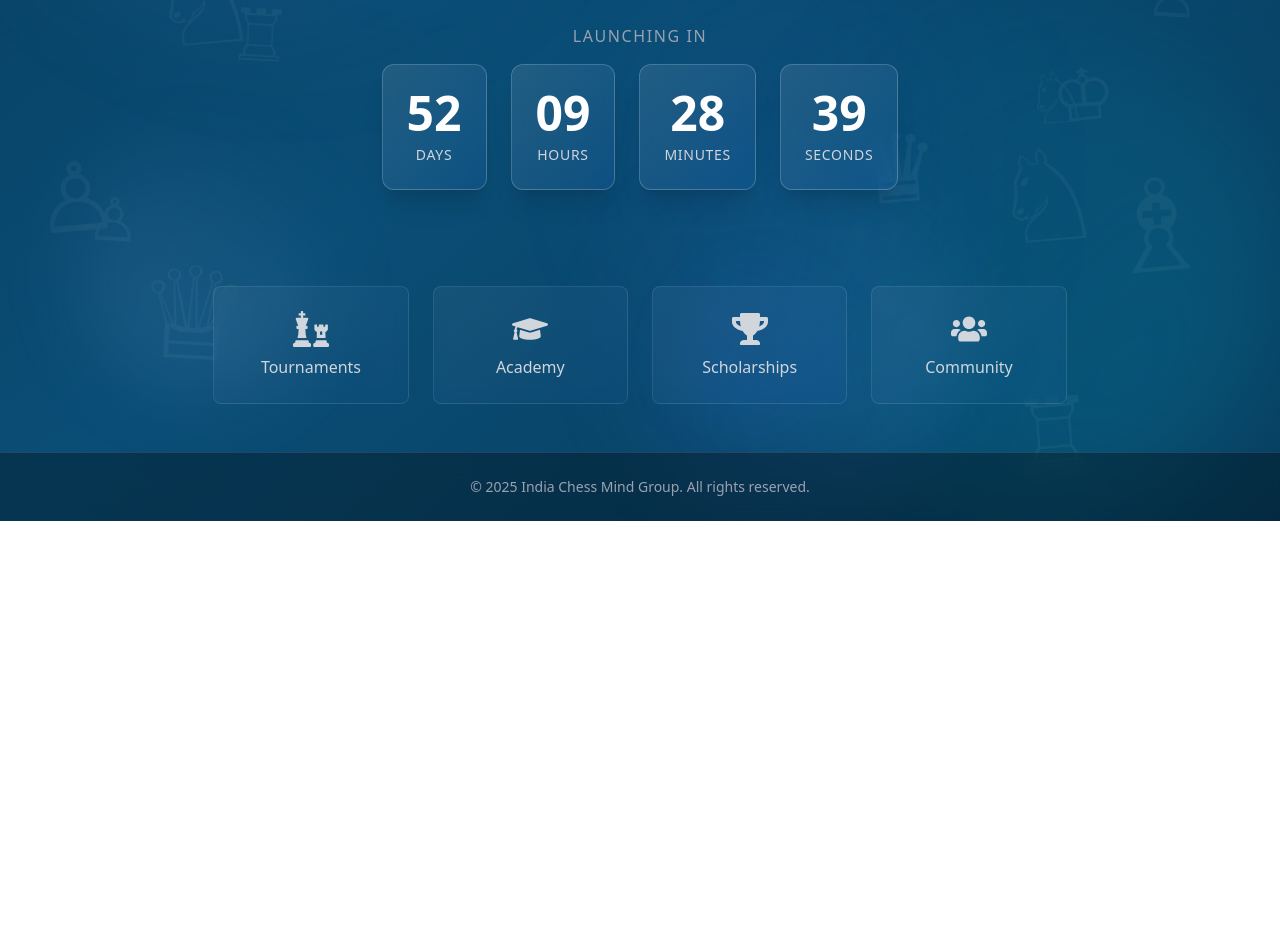
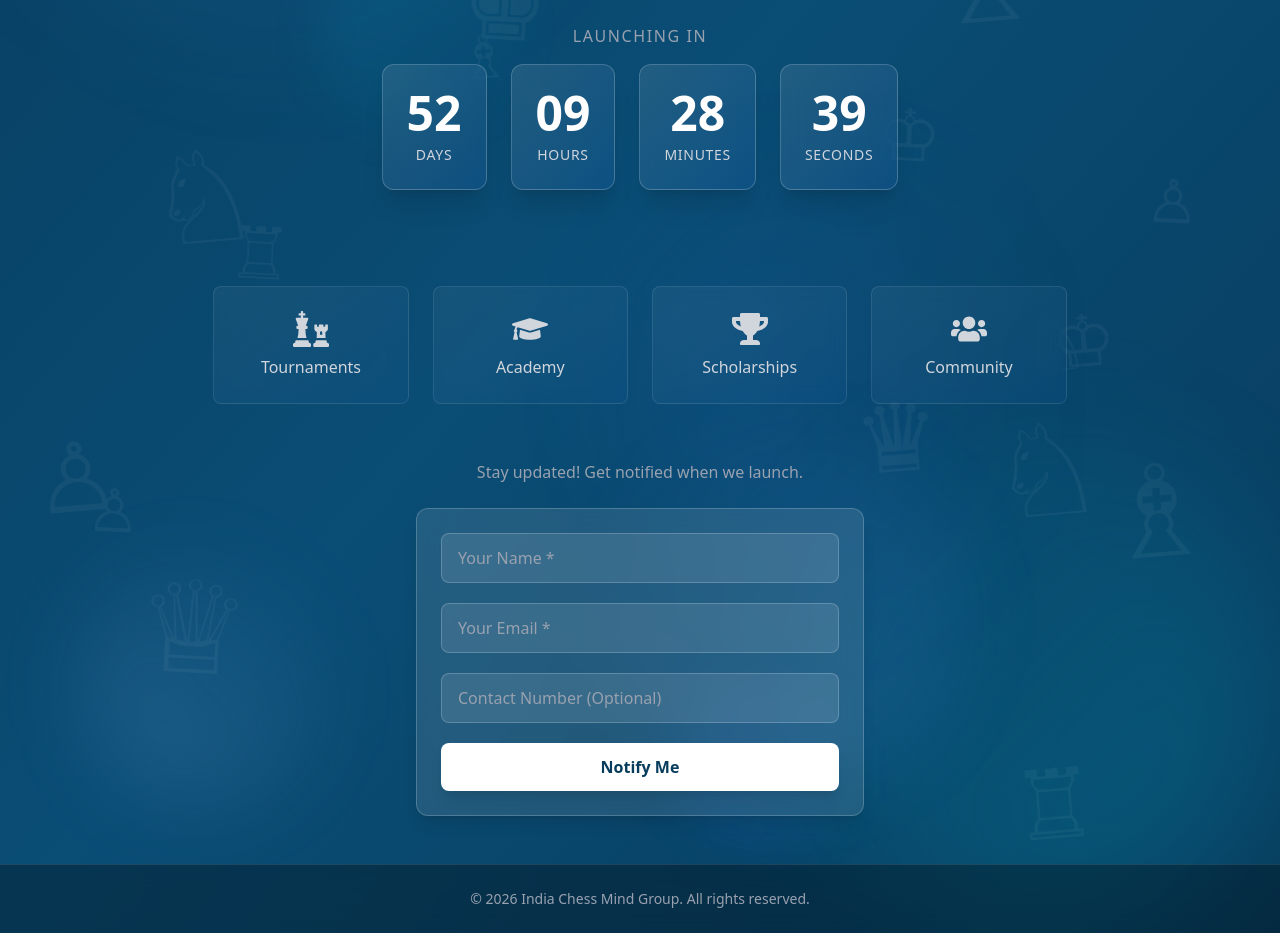
Before and after one commit to indiacmg/indiacmg-web, a React (Vite) app: page / in a window 1280 px wide. Shown: the part 560-1493 px from the top of the page. Before the commit the page ends 1081 px from the top, so only its background shows below. Built offline with nearby package versions, Linux system fonts and the light colour scheme.

Commit message:
forms inegrated

```diff
--- a/package.json
+++ b/package.json
@@ -10,6 +10,7 @@
     "preview": "vite preview"
   },
   "dependencies": {
+    "@emailjs/browser": "^4.4.1",
     "@tailwindcss/vite": "^4.1.18",
     "react": "^19.2.0",
     "react-dom": "^19.2.0",
--- a/src/App.jsx
+++ b/src/App.jsx
@@ -1,4 +1,5 @@
 import { useEffect, useState } from "react";
+import emailjs from "@emailjs/browser";
 import {
   FaFacebook,
   FaTwitter,
@@ -7,6 +8,8 @@ import {
   FaTrophy,
   FaUsers,
   FaGraduationCap,
+  FaCheckCircle,
+  FaTimesCircle,
 } from "react-icons/fa";
 
 function App() {
@@ -18,15 +21,86 @@ function App() {
     seconds: 0,
   });
 
+  const [formData, setFormData] = useState({
+    name: "",
+    email: "",
+    contact_number: "",
+    message: "Hey I'm interested in your upcoming project/initiative"
+  });
+  const [errors, setErrors] = useState({
+    name: "",
+    email: "",
+    contact_number: "",
+  });
+  const [loading, setLoading] = useState(false);
+  const [modal, setModal] = useState({ show: false, type: '', message: '' });
+
+  const validateEmail = (email) => /^[^\s@]+@[^\s@]+\.[^\s@]+$/.test(email);
+  const validatePhone = (phone) => !phone || /^[0-9]{10}$/.test(phone);
+  const validateName = (name) => name.trim().length >= 2;
+
+  const handleSubmit = async (e) => {
+    e.preventDefault();
+    const newErrors = { name: "", email: "", contact_number: "" };
+
+    if (!validateName(formData.name))
+      newErrors.name = "Name must be at least 2 characters";
+    if (!validateEmail(formData.email))
+      newErrors.email = "Invalid email address";
+    if (!validatePhone(formData.contact_number))
+      newErrors.contact_number = "Phone must be 10 digits";
+
+    setErrors(newErrors);
+    if (Object.values(newErrors).some((err) => err)) return;
+
+    setLoading(true);
+    try {
+      await emailjs.send(
+        import.meta.env.VITE_EMAIL_SERVICE_ID,
+        import.meta.env.VITE_EMAIL_TEMPLATE_ID_CONTACT,
+        {
+          name: formData.name,
+          email: formData.email,
+          contact_number: formData.contact_number || "Not provided",
+          message: formData.message,
+        },
+        import.meta.env.VITE_EMAIL_PUBLIC_KEY,
+      );
+
+      await emailjs.send(
+        import.meta.env.VITE_EMAIL_SERVICE_ID,
+        import.meta.env.VITE_EMAIL_TEMPLATE_ID_AUTOREPLY,
+        { name: formData.name, title: "", email: formData.email },
+        import.meta.env.VITE_EMAIL_PUBLIC_KEY,
+      );
+
+      setModal({ show: true, type: 'success', message: "Thank you! We'll get back to you soon." });
+      setFormData({ name: "", email: "", contact_number: "", message: "Hey I'm interested in your upcoming project/initiative" });
+    } catch (error) {
+      console.error('Email send error:', error);
+      setModal({ show: true, type: 'error', message: 'Failed to send message. Please try again.' });
+    } finally {
+      setLoading(false);
+    }
+  };
+
+  const handleChange = (e) => {
+    const { name, value } = e.target;
+    setFormData((prev) => ({ ...prev, [name]: value }));
+    setErrors((prev) => ({ ...prev, [name]: "" }));
+  };
+
   const pieces = ["♔", "♕", "♖", "♗", "♘", "♙", "♚", "♛"];
   const [positions] = useState(() =>
     Array.from({ length: 25 }, (_, i) => ({
       top: Math.random() * 90,
       left: Math.random() * 90,
-      size: ["text-6xl", "text-7xl", "text-8xl", "text-9xl"][Math.floor(Math.random() * 4)],
+      size: ["text-6xl", "text-7xl", "text-8xl", "text-9xl"][
+        Math.floor(Math.random() * 4)
+      ],
       piece: pieces[Math.floor(Math.random() * pieces.length)],
-      delay: i % 2 === 0
-    }))
+      delay: i % 2 === 0,
+    })),
   );
 
   useEffect(() => {
@@ -53,6 +127,30 @@ function App() {
 
   return (
     <div className="min-h-screen flex flex-col bg-gradient-to-br from-[#083C5D] via-[#0a4d75] to-[#083C5D] text-white relative overflow-hidden">
+      {/* Modal */}
+      {modal.show && (
+        <div className="fixed inset-0 z-50 flex items-center justify-center bg-black/50 backdrop-blur-sm" onClick={() => setModal({ show: false, type: '', message: '' })}>
+          <div className="bg-white rounded-2xl p-8 max-w-md mx-4 shadow-2xl" onClick={(e) => e.stopPropagation()}>
+            <div className="text-center">
+              {modal.type === 'success' ? (
+                <FaCheckCircle className="text-6xl text-green-500 mx-auto mb-4" />
+              ) : (
+                <FaTimesCircle className="text-6xl text-red-500 mx-auto mb-4" />
+              )}
+              <h3 className={`text-2xl font-bold mb-2 ${modal.type === 'success' ? 'text-green-600' : 'text-red-600'}`}>
+                {modal.type === 'success' ? 'Success!' : 'Error!'}
+              </h3>
+              <p className="text-gray-700 mb-6">{modal.message}</p>
+              <button
+                onClick={() => setModal({ show: false, type: '', message: '' })}
+                className="px-6 py-2 bg-gradient-to-r from-[#083C5D] to-[#0a4d75] text-white rounded-lg hover:scale-105 transition-transform"
+              >
+                Close
+              </button>
+            </div>
+          </div>
+        </div>
+      )}
       {/* Gradient Orbs */}
       <div className="absolute top-0 left-0 w-[600px] h-[600px] bg-gradient-to-br from-blue-400/20 to-transparent rounded-full blur-3xl"></div>
       <div className="absolute top-20 right-10 w-[300px] h-[300px] bg-gradient-to-bl from-cyan-300/15 to-transparent rounded-full blur-2xl"></div>
@@ -69,7 +167,7 @@ function App() {
         {positions.map((pos, i) => (
           <div
             key={i}
-            className={`absolute ${pos.size} ${pos.delay ? 'animate-float-delayed' : 'animate-float'} transition-all duration-1000`}
+            className={`absolute ${pos.size} ${pos.delay ? "animate-float-delayed" : "animate-float"} transition-all duration-1000`}
             style={{ top: `${pos.top}%`, left: `${pos.left}%` }}
           >
             {pos.piece}
@@ -155,22 +253,68 @@ function App() {
             ))}
           </div>
 
-          {/* Email Notification */}
-          {/* <div className="pt-6">
-            <p className="text-gray-400 text-sm md:text-base mb-3">
-              Get notified when we launch
+          {/* Get Notified Form */}
+          <div className="pt-6">
+            <p className="text-gray-400 text-sm md:text-base mb-6 text-center">
+              Stay updated! Get notified when we launch.
             </p>
-            <div className="flex flex-col sm:flex-row gap-3 max-w-md mx-auto">
-              <input
-                type="email"
-                placeholder="Enter your email"
-                className="flex-1 px-4 py-3 rounded-lg bg-white/10 border border-white/20 text-white placeholder-gray-400 focus:outline-none focus:ring-2 focus:ring-white/50 backdrop-blur-sm"
-              />
-              <button className="px-6 py-3 bg-gradient-to-r from-white to-blue-50 text-[#083C5D] font-semibold rounded-lg hover:from-blue-50 hover:to-white transition-all duration-300 hover:scale-105 shadow-lg">
-                Notify Me
+            <form
+              onSubmit={handleSubmit}
+              className="max-w-md mx-auto space-y-5 bg-white/10 backdrop-blur-md p-6 rounded-xl border border-white/20 shadow-lg"
+            >
+              <div className="relative">
+                <input
+                  type="text"
+                  name="name"
+                  value={formData.name}
+                  onChange={handleChange}
+                  placeholder="Your Name *"
+                  className="w-full px-4 py-3 rounded-lg bg-white/10 border border-white/20 text-white placeholder-gray-400 focus:outline-none focus:ring-2 focus:ring-white/50 transition-all duration-300"
+                />
+                {errors.name && (
+                  <p className="text-red-400 text-sm mt-1">{errors.name}</p>
+                )}
+              </div>
+
+              <div className="relative">
+                <input
+                  type="email"
+                  name="email"
+                  value={formData.email}
+                  onChange={handleChange}
+                  placeholder="Your Email *"
+                  className="w-full px-4 py-3 rounded-lg bg-white/10 border border-white/20 text-white placeholder-gray-400 focus:outline-none focus:ring-2 focus:ring-white/50 transition-all duration-300"
+                />
+                {errors.email && (
+                  <p className="text-red-400 text-sm mt-1">{errors.email}</p>
+                )}
+              </div>
+
+              <div className="relative">
+                <input
+                  type="tel"
+                  name="contact_number"
+                  value={formData.contact_number}
+                  onChange={handleChange}
+                  placeholder="Contact Number (Optional)"
+                  className="w-full px-4 py-3 rounded-lg bg-white/10 border border-white/20 text-white placeholder-gray-400 focus:outline-none focus:ring-2 focus:ring-white/50 transition-all duration-300"
+                />
+                {errors.contact_number && (
+                  <p className="text-red-400 text-sm mt-1">
+                    {errors.contact_number}
+                  </p>
+                )}
+              </div>
+
+              <button
+                type="submit"
+                disabled={loading}
+                className="w-full py-3 bg-[#ffff] text-[#083C5D] font-semibold rounded-lg shadow-lg hover:scale-105 transform transition-all duration-300 disabled:opacity-50 disabled:cursor-not-allowed"
+              >
+                {loading ? "Sending..." : "Notify Me"}
               </button>
-            </div>
-          </div> */}
+            </form>
+          </div>
         </div>
       </main>
 
@@ -179,7 +323,7 @@ function App() {
         <div className="container mx-auto px-4">
           <div className="flex flex-col md:flex-row items-center justify-between gap-4">
             <div className="text-sm mx-auto text-gray-400">
-              © 2025 India Chess Mind Group. All rights reserved.
+              © 2026 India Chess Mind Group. All rights reserved.
             </div>
             {/* <div className="flex gap-6">
               <a
--- a/vite.config.js
+++ b/vite.config.js
@@ -3,6 +3,7 @@ import react from '@vitejs/plugin-react'
 import tailwindcss from '@tailwindcss/vite'
 
 export default defineConfig({
+  base: './', // important for static hosting
   plugins: [
     react(),
     tailwindcss()
```
Also changed, not shown: 1 other file (tests, documents, lock files or other folders).
